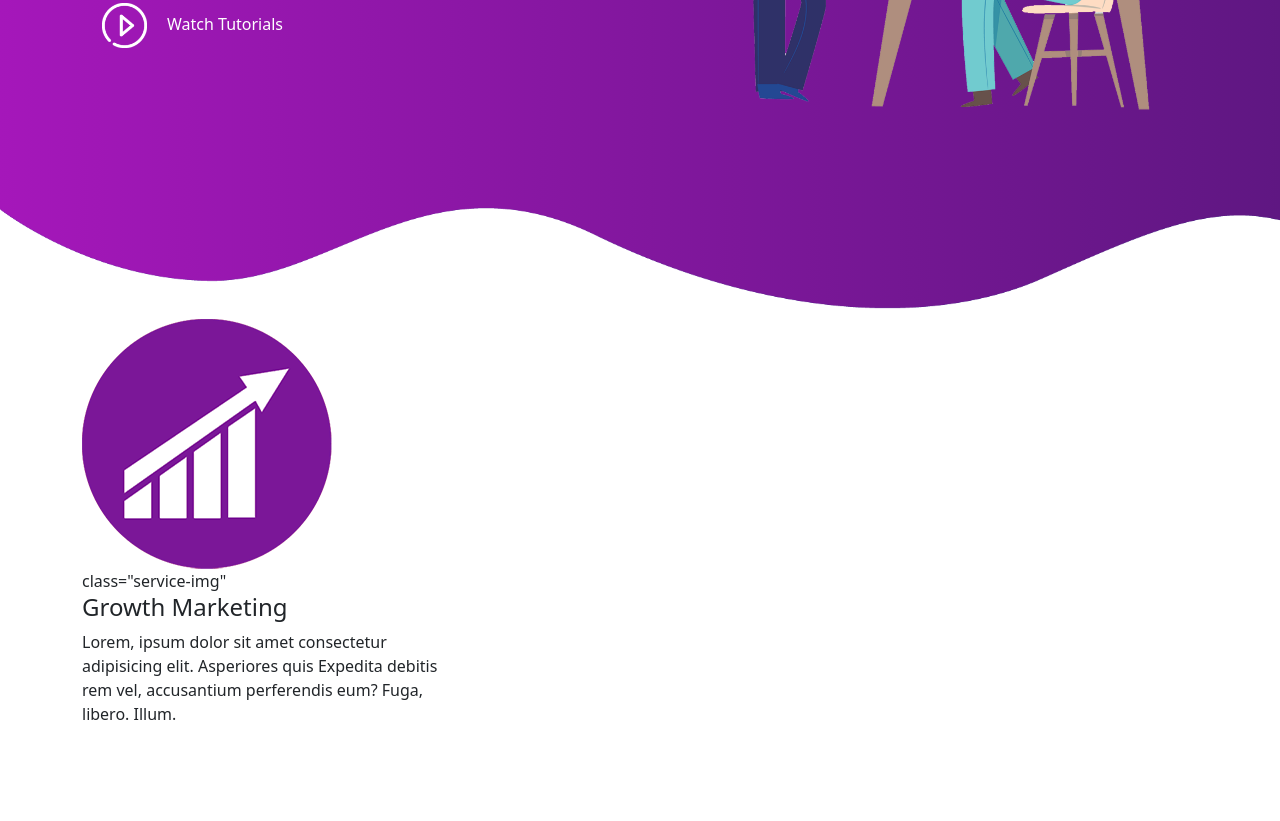
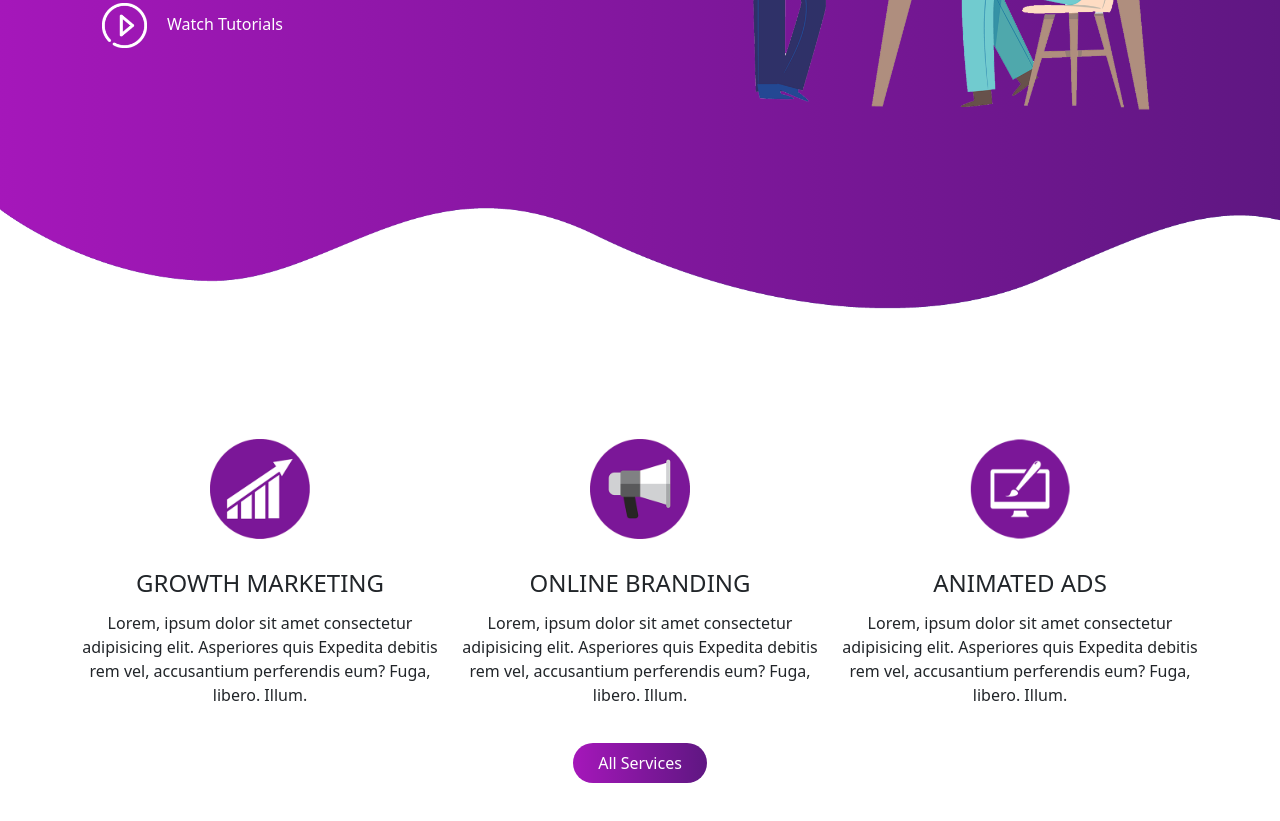
Before and after one commit to kumanboy/agancy_front, a plain HTML site: page index.html in a window 1280 px wide. Shown: the part 395-1216 px from the top of the page. Before the commit the page ends 1137 px from the top, so only its background shows below. Drawn offline with nearby package versions, Linux system fonts and the light colour scheme.

Commit message:
services end

```diff
--- a/index.html
+++ b/index.html
@@ -68,17 +68,36 @@
 
     <!----------------- Services Start ------------------------>
 
-    <section id="section"> <!--7 qadam-->
+    <section id="services"> <!--7 qadam-->
         <div class="container">
-            <div class="row">
-                <div class="col-md-4">
-                    <img src="images/service1.png"> class="service-img"
+            <div class="row text-center">
+                <div class="col-md-4 services">
+                    <img src="images/service1.png" class="service-img">
                     <h4>Growth Marketing</h4>
                     <p>
                         Lorem, ipsum dolor sit amet consectetur adipisicing elit. Asperiores quis
                         Expedita debitis rem vel, accusantium perferendis eum? Fuga, libero. Illum.
                     </p>
                 </div>
+                <div class="col-md-4 services">
+                    <img src="images/service2.png"  class="service-img">
+                    <h4>Online Branding</h4>
+                    <p>
+                        Lorem, ipsum dolor sit amet consectetur adipisicing elit. Asperiores quis
+                        Expedita debitis rem vel, accusantium perferendis eum? Fuga, libero. Illum.
+                    </p>
+                </div>
+                <div class="col-md-4 services">
+                    <img src="images/service3.png" class="service-img">
+                    <h4>Animated Ads</h4>
+                    <p>
+                        Lorem, ipsum dolor sit amet consectetur adipisicing elit. Asperiores quis
+                        Expedita debitis rem vel, accusantium perferendis eum? Fuga, libero. Illum.
+                    </p>
+                </div>
+            </div>
+            <div class="text-center">
+                <button type="button" class="btn btn-primary">All Services</button>
             </div>
         </div>
     </section>
--- a/style.css
+++ b/style.css
@@ -63,10 +63,25 @@ body{
 
 /* ---------------------Services section--------------------------- */
 
-#services{
+#services{ /*7 qadam*/
     padding: 80px 0;
 }
 .service-img{
     width: 100px;
     margin-top: 20px;
 }
+.services{
+    padding: 20px;
+}
+.services h4{
+    padding: 5px;
+    margin-top: 25px;
+    text-transform: uppercase;
+}
+#services .btn-primary{
+    box-shadow: none;
+    padding: 8px 25px;
+    border: none;
+    border-radius: 20px;
+    background-image: linear-gradient(to right,#a517ba, #5f1782);
+}
```
